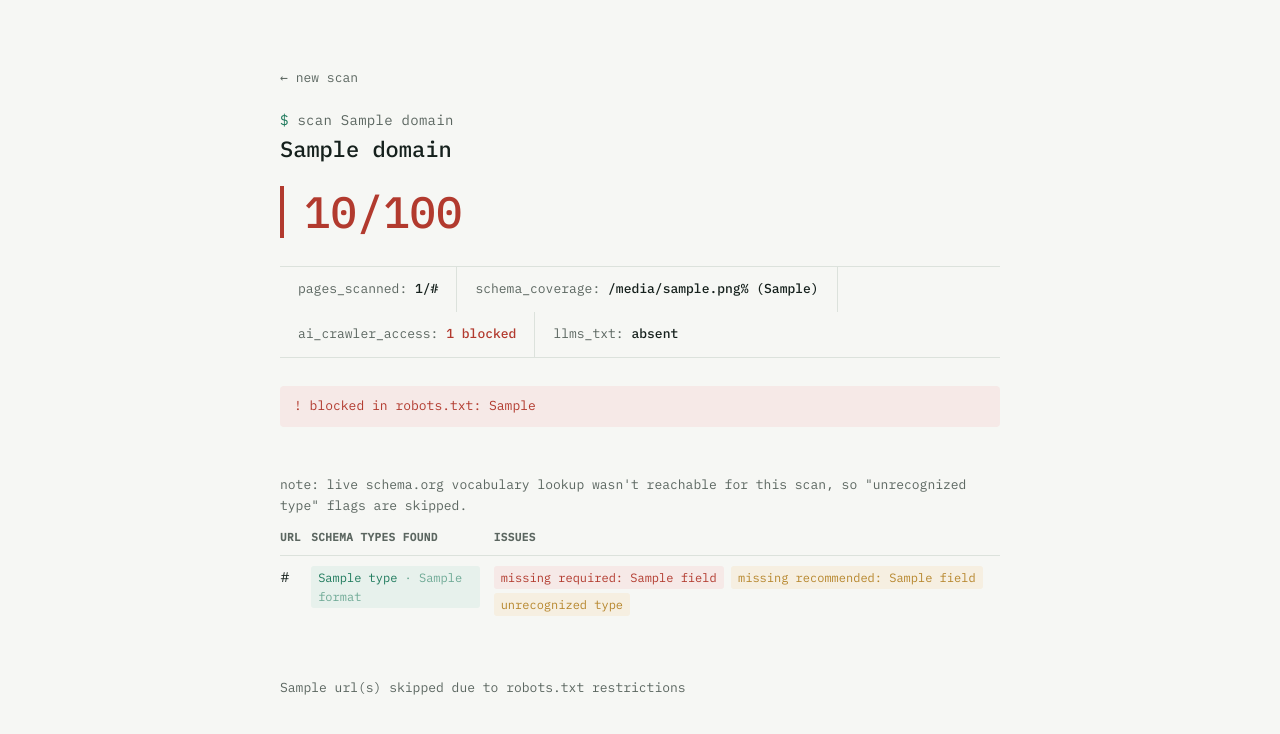
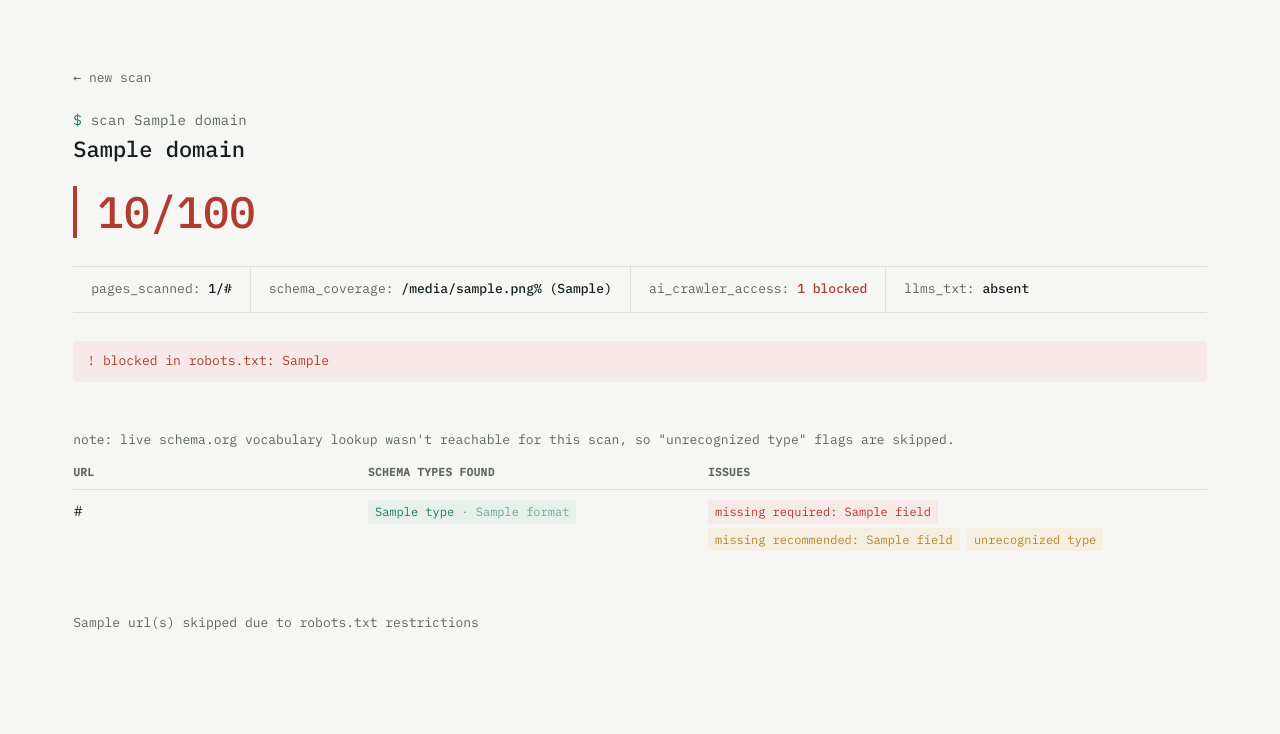
Before and after one commit to jayelliotblack-art/GEO-Audit-Tool, a Flask app: template templates/report.html in a window 1280 px wide. Shown: the top 734 px of the page. Run offline with Flask 3, Linux system fonts and the light colour scheme; the template is opened without the code that fills it: most values are stand-ins (such as "Sample title", 1, 10 or a date in 2020).

Commit message:
Add files via upload

```diff
--- a/static/style.css
+++ b/static/style.css
@@ -26,6 +26,7 @@ body {
 }
 
 .wrap { max-width: 720px; margin: 0 auto; }
+.wrap-report { width: 92%; max-width: 1240px; margin: 0 auto; }
 
 a { color: var(--ink); }
 
@@ -188,7 +189,10 @@ a:focus-visible {
   margin-bottom: 20px;
 }
 
-table { width: 100%; border-collapse: collapse; font-size: 14px; }
+table { width: 100%; border-collapse: collapse; font-size: 14px; table-layout: fixed; }
+.col-url { width: 26%; }
+.col-types { width: 30%; }
+.col-issues { width: 44%; }
 th {
   text-align: left;
   font-family: var(--mono);
@@ -206,6 +210,8 @@ td {
 }
 tr:last-child td { border-bottom: none; }
 td.url { word-break: break-all; }
+td.url a { text-decoration: none; }
+td.url a:hover { text-decoration: underline; }
 td.muted { color: var(--ink-muted); }
 
 .tag {
--- a/templates/report.html
+++ b/templates/report.html
@@ -9,7 +9,7 @@
   <link rel="stylesheet" href="{{ url_for('static', filename='style.css') }}">
 </head>
 <body>
-  <div class="wrap">
+  <div class="wrap-report">
     <a class="back" href="/">&larr; new scan</a>
     <div class="prompt">scan {{ report.domain }}</div>
     <p class="domain">{{ report.domain }}</p>
@@ -62,12 +62,12 @@
 
     <table>
       <thead>
-        <tr><th>url</th><th>schema types found</th><th>issues</th></tr>
+        <tr><th class="col-url">url</th><th class="col-types">schema types found</th><th class="col-issues">issues</th></tr>
       </thead>
       <tbody>
         {% for page in report.pages %}
         <tr>
-          <td class="url">{{ page.url }}</td>
+          <td class="url"><a href="{{ page.url }}" target="_blank" rel="noopener">{{ page.url }}</a></td>
           {% if page.error %}
             <td colspan="2" class="muted">{{ page.error }}</td>
           {% elif not page.schema_items %}
```
